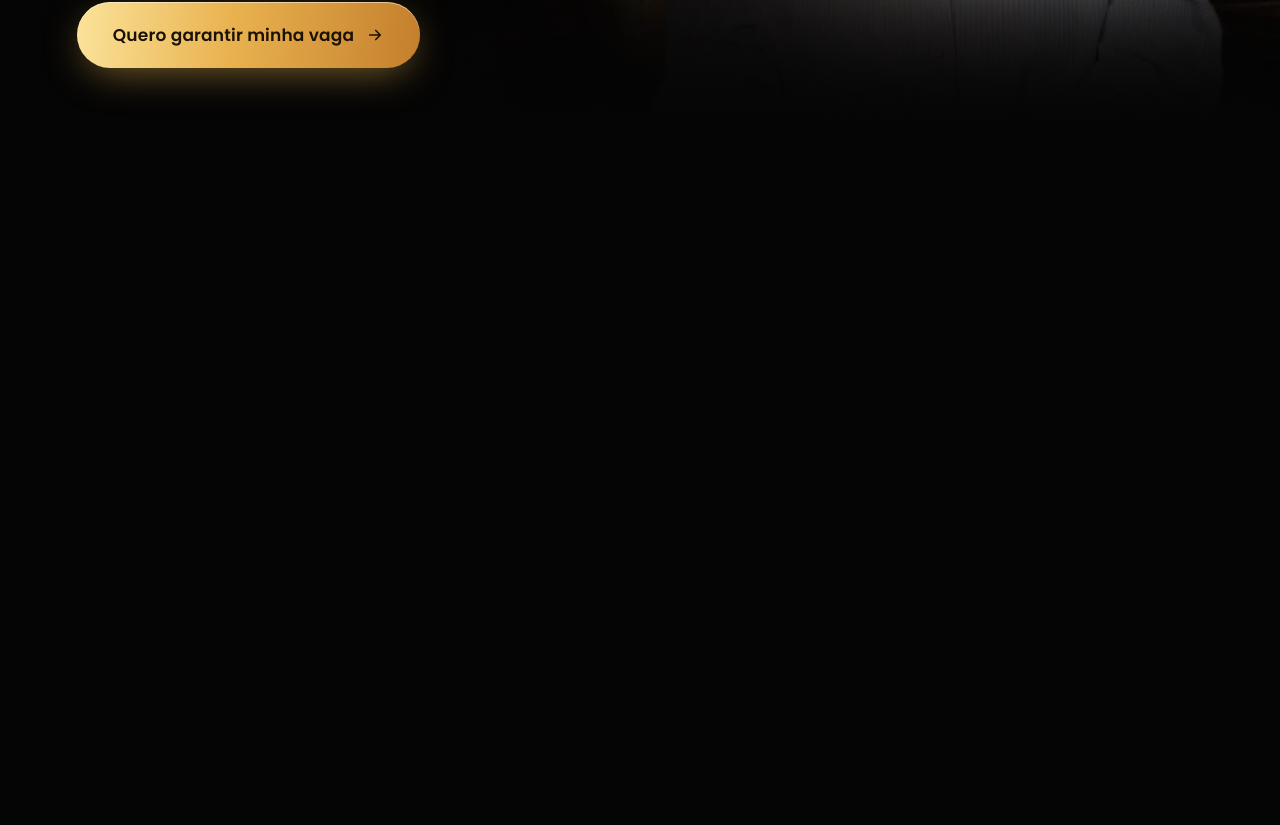
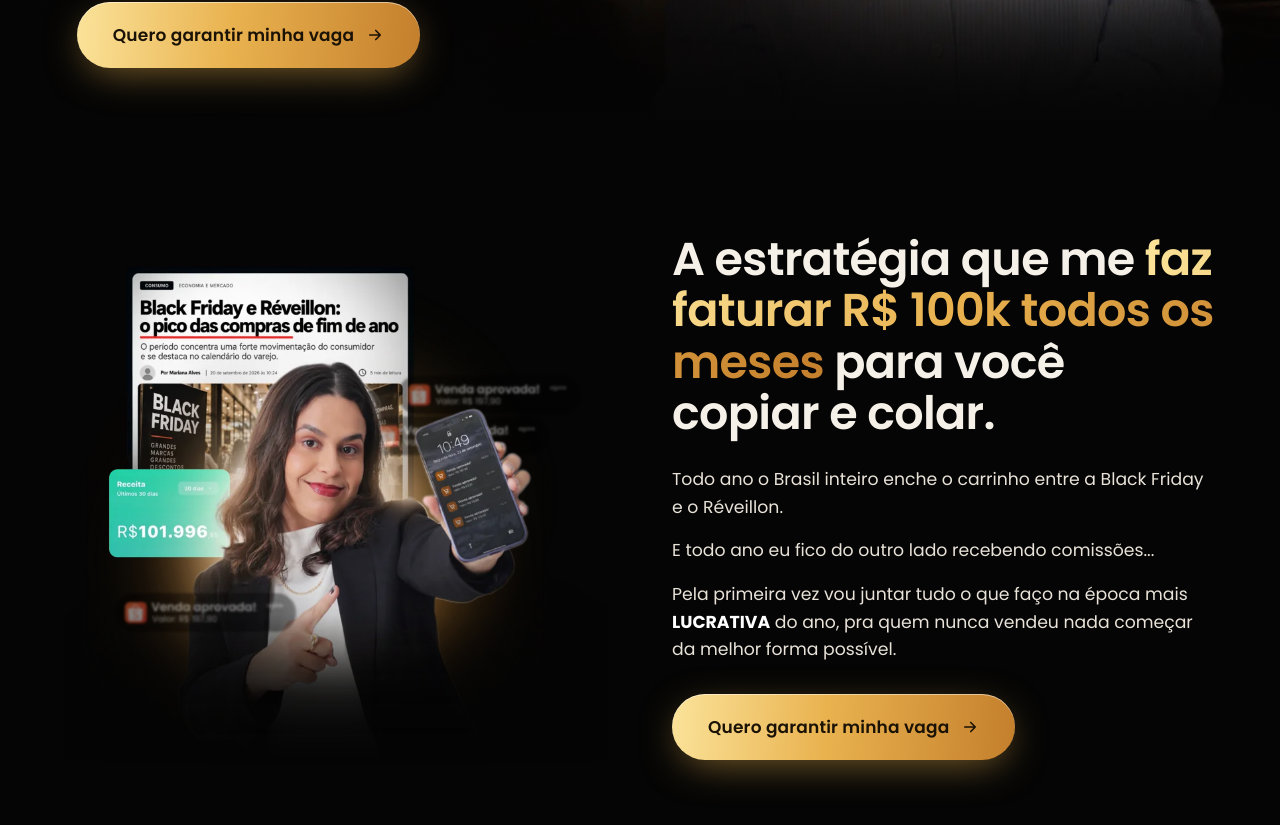
Before and after one commit to pedrosilva1463758/ultra-black-lucrativa, a Next.js app: page / in a window 1280 px wide. Shown: the part 673-1498 px from the top of the page. Before the commit the page ends 807 px from the top, so only its background shows below. Built offline with nearby package versions, Linux system fonts and the light colour scheme.

Commit message:
atualização

```diff
--- a/app/globals.css
+++ b/app/globals.css
@@ -414,3 +414,24 @@ tbody tr:hover { background: rgba(233,178,79,.05); }
 .ty-secondary { margin-top: 36px; color: var(--muted); font-size: 14px; text-decoration: none; border-bottom: 1px dashed rgba(255,255,255,.2); }
 .ty-secondary:hover { color: var(--gold-1); }
 @media (max-width: 560px) { .ty-wa { width: 100%; justify-content: center; padding: 18px 16px; font-size: 17px; white-space: nowrap; } }
+
+/* ---------- Segunda dobra ---------- */
+.sec2 {
+  position: relative; z-index: 2; display: grid; grid-template-columns: 1fr 1fr; align-items: center; gap: clamp(24px, 5vw, 80px);
+  max-width: 1280px; margin: 0 auto; padding: clamp(40px, 8vw, 110px) clamp(20px, 5vw, 64px);
+}
+.sec2-media { position: relative; display: flex; justify-content: center; }
+.sec2-media::before { content: ""; position: absolute; inset: 15% 10%; background: radial-gradient(circle, rgba(233,178,79,.28), transparent 65%); filter: blur(30px); z-index: -1; }
+.sec2-media img {
+  width: 100%; max-width: 600px; height: auto; display: block;
+  -webkit-mask-image: linear-gradient(180deg, #000 72%, transparent 100%); mask-image: linear-gradient(180deg, #000 72%, transparent 100%);
+}
+.sec2-title { font-family: var(--font-sans); font-weight: 600; font-size: clamp(32px, 3.6vw, 52px); line-height: 1.12; letter-spacing: -0.015em; margin-bottom: 26px; }
+.sec2-copy p { font-size: clamp(16px, 1.35vw, 19px); line-height: 1.6; color: #e8e2d8; margin-bottom: 16px; max-width: 560px; }
+.sec2-copy p b { color: #fff; }
+.sec2-copy .btn-gold { margin-top: 14px; }
+@media (max-width: 900px) {
+  .sec2 { grid-template-columns: 1fr; text-align: left; }
+  .sec2-media img { max-width: 440px; }
+  .sec2-copy .btn-gold { width: 100%; justify-content: center; }
+}
--- a/components/CapturePage.jsx
+++ b/components/CapturePage.jsx
@@ -147,6 +147,19 @@ export default function CapturePage() {
             </AnimatePresence>
           </div>
         </section>
+
+        <section className="sec2">
+          <motion.div className="sec2-media" initial={{ opacity: 0, x: -40 }} whileInView={{ opacity: 1, x: 0 }} viewport={{ once: true, amount: 0.3 }} transition={{ duration: 0.9, ease }}>
+            <img src="/img/secao2.webp" srcSet="/img/secao2-sm.webp 820w, /img/secao2.webp 1230w" sizes="(max-width: 900px) 92vw, 46vw" alt="Karen mostrando vendas aprovadas no celular" loading="lazy" />
+          </motion.div>
+          <motion.div className="sec2-copy" initial={{ opacity: 0, x: 40 }} whileInView={{ opacity: 1, x: 0 }} viewport={{ once: true, amount: 0.3 }} transition={{ duration: 0.9, ease, delay: 0.1 }}>
+            <h2 className="sec2-title">A estratégia que me <span className="gold-text">faz faturar R$ 100k todos os meses</span> para você copiar e colar.</h2>
+            <p>Todo ano o Brasil inteiro enche o carrinho entre a Black Friday e o Réveillon.</p>
+            <p>E todo ano eu fico do outro lado recebendo comissões...</p>
+            <p>Pela primeira vez vou juntar tudo o que faço na época mais <b>LUCRATIVA</b> do ano, pra quem nunca vendeu nada começar da melhor forma possível.</p>
+            <button type="button" className="btn-gold cta-big" onClick={openModal}>{COPY.cta} <Arrow /></button>
+          </motion.div>
+        </section>
       </main>
         <AnimatePresence>
           {modalOpen && (
```
Also changed, not shown: public/img/secao2-sm.webp (added), public/img/secao2.webp (added).
